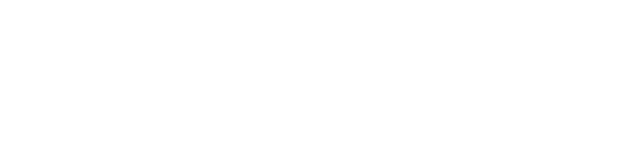
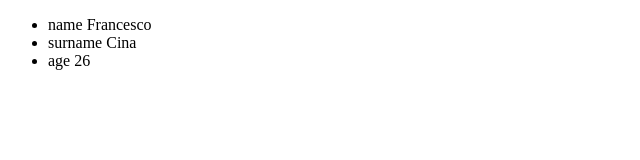
Before and after one commit to FrancescoCina/js-oggetti-studenti, a plain HTML site: page index.html in a window 1280 px wide. Shown: the whole page, without its empty margins (0-640 px from the left). Drawn offline with Linux system fonts and the light colour scheme.

Commit message:
Stampato in HTML le proprietà dell'oggetto con ciclo for..in

```diff
--- a/index.html
+++ b/index.html
@@ -6,10 +6,11 @@
     <meta http-equiv="X-UA-Compatible" content="IE=edge">
     <meta name="viewport" content="width=device-width, initial-scale=1.0">
     <title>Oggetti Studenti</title>
+    <link rel="stylesheet" href="./css/style.css">
 </head>
 
 <body>
-    <h3 id="student"></h3>
+    <ul id="student"></ul>
 
 
 
--- a/js/es1.js
+++ b/js/es1.js
@@ -3,19 +3,21 @@ Creare un oggetto che descriva uno studente, con le seguenti proprietà: nome, c
 Stampare a schermo (in pagina) attraverso un ciclo for-in tutte le proprietà dell'oggetto.
 */
 
+// DEFINIZIONE ELEMENTO HTML DA PRENDERMI
+
 var displayStudent = document.getElementById("student");
+
+// CREAZIONE OGGETTO "STUDENT"
 var student = {
     name: "Francesco",
     surname: "Cina",
     age: 26,
 }
 
+// CICLO FOR...IN PER STAMPARE TUTTE LE PROPRIETA' INTERNE ALL'OGGETTO
 
-/* console.log(student.name);
-console.log(student["surname"]);
-console.log(student.age) */
-
-
+var studentElement = "";
 for (var key in student) {
-    console.log(student[key]);
+    studentElement += "<li>" + key + " " + student[key] + "</li>";
+    displayStudent.innerHTML = studentElement;
 }
```
Also changed, not shown: css/style.css (added).
